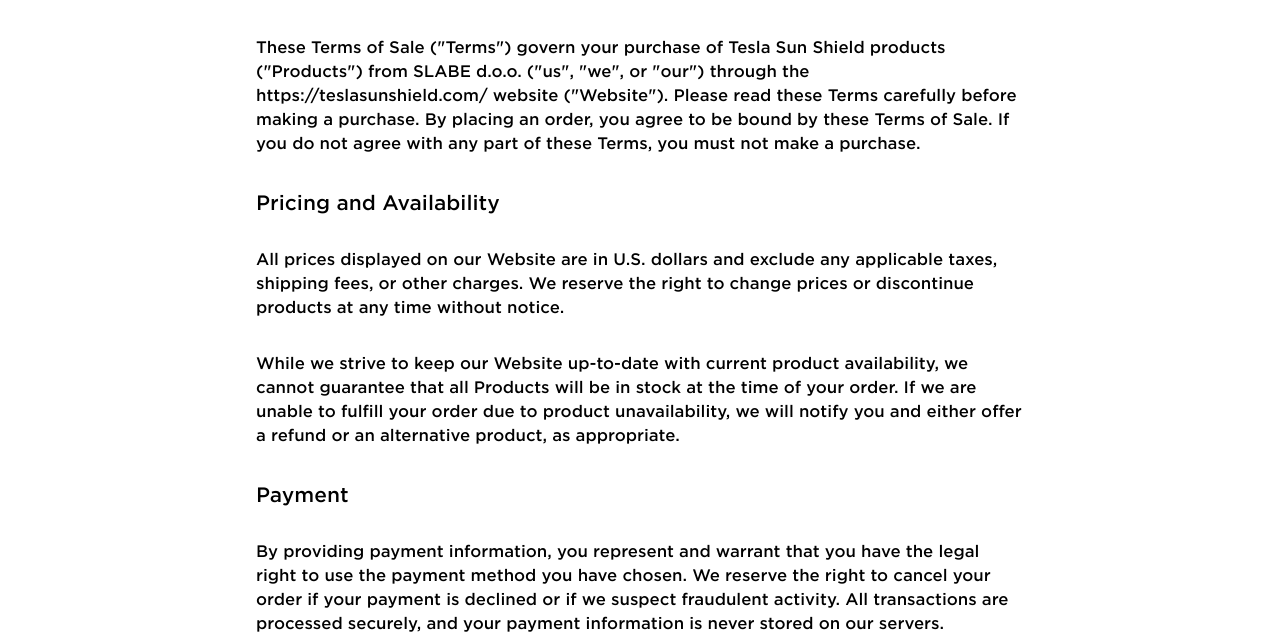
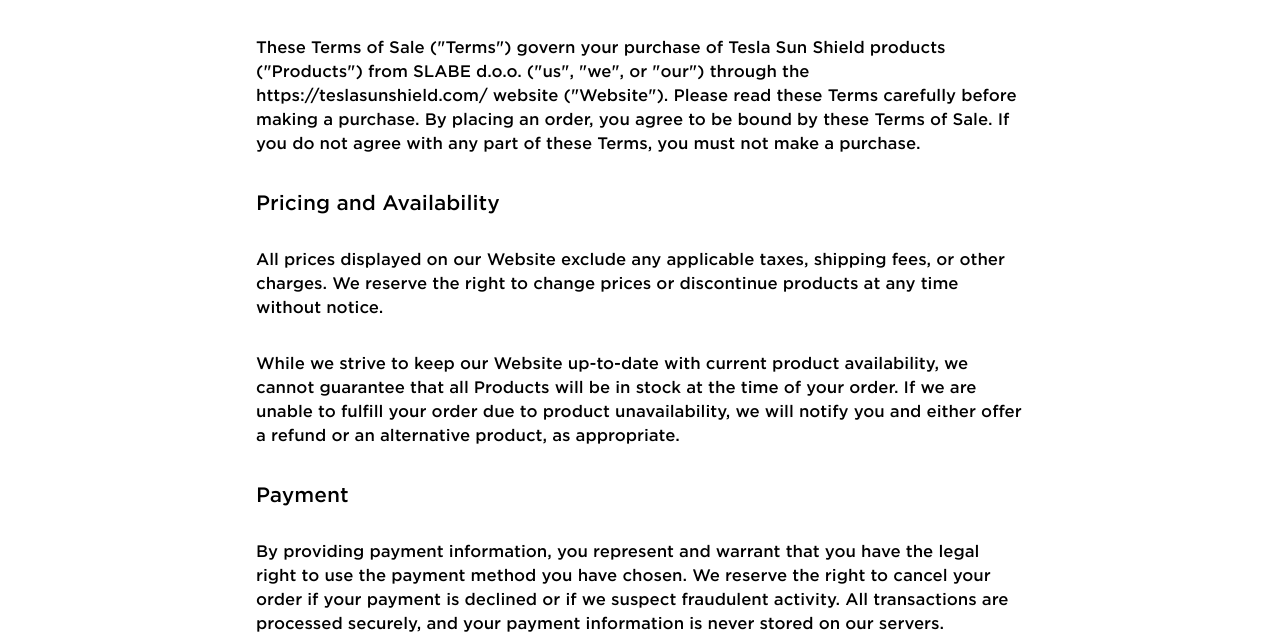
Before and after one commit to smuk3c/tesla-sun-shield, a Gatsby site: page /terms-of-sale in a window 1280 px wide. Shown: the part 160-800 px from the top of the page. Built offline with nearby package versions, Linux system fonts and the light colour scheme; Gatsby itself is replaced by a stand-in of ours; no server answers.

Commit message:
Update terms-of-sale.js

```diff
--- a/src/pages/terms-of-sale.js
+++ b/src/pages/terms-of-sale.js
@@ -12,7 +12,7 @@
               <p className="mt-8">These Terms of Sale ("Terms") govern your purchase of Tesla Sun Shield products ("Products") from SLABE d.o.o. ("us", "we", or "our") through the https://teslasunshield.com/ website ("Website"). Please read these Terms carefully before making a purchase. By placing an order, you agree to be bound by these Terms of Sale. If you do not agree with any part of these Terms, you must not make a purchase.</p>
 
               <h2 className="text-xl mt-8">Pricing and Availability</h2>
-              <p className="mt-8">All prices displayed on our Website are in U.S. dollars and exclude any applicable taxes, shipping fees, or other charges. We reserve the right to change prices or discontinue products at any time without notice.</p>
+              <p className="mt-8">All prices displayed on our Website exclude any applicable taxes, shipping fees, or other charges. We reserve the right to change prices or discontinue products at any time without notice.</p>
 
               <p className="mt-8">While we strive to keep our Website up-to-date with current product availability, we cannot guarantee that all Products will be in stock at the time of your order. If we are unable to fulfill your order due to product unavailability, we will notify you and either offer a refund or an alternative product, as appropriate.</p>
 
```
